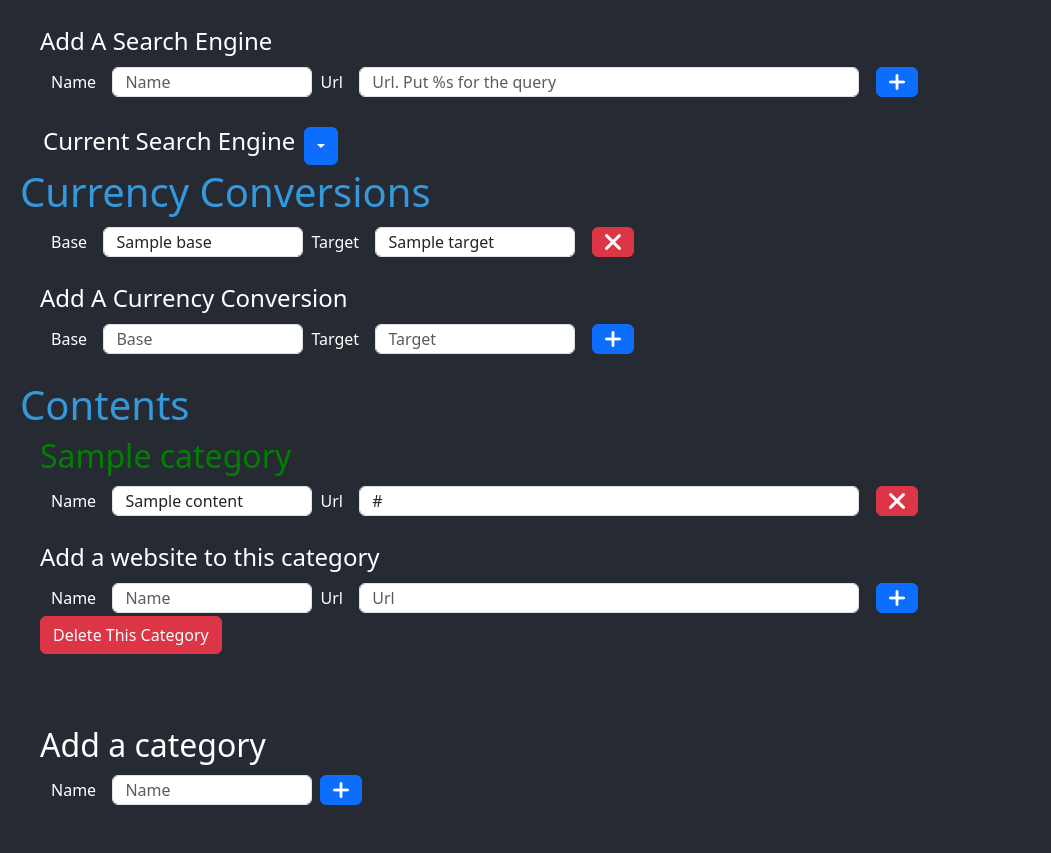
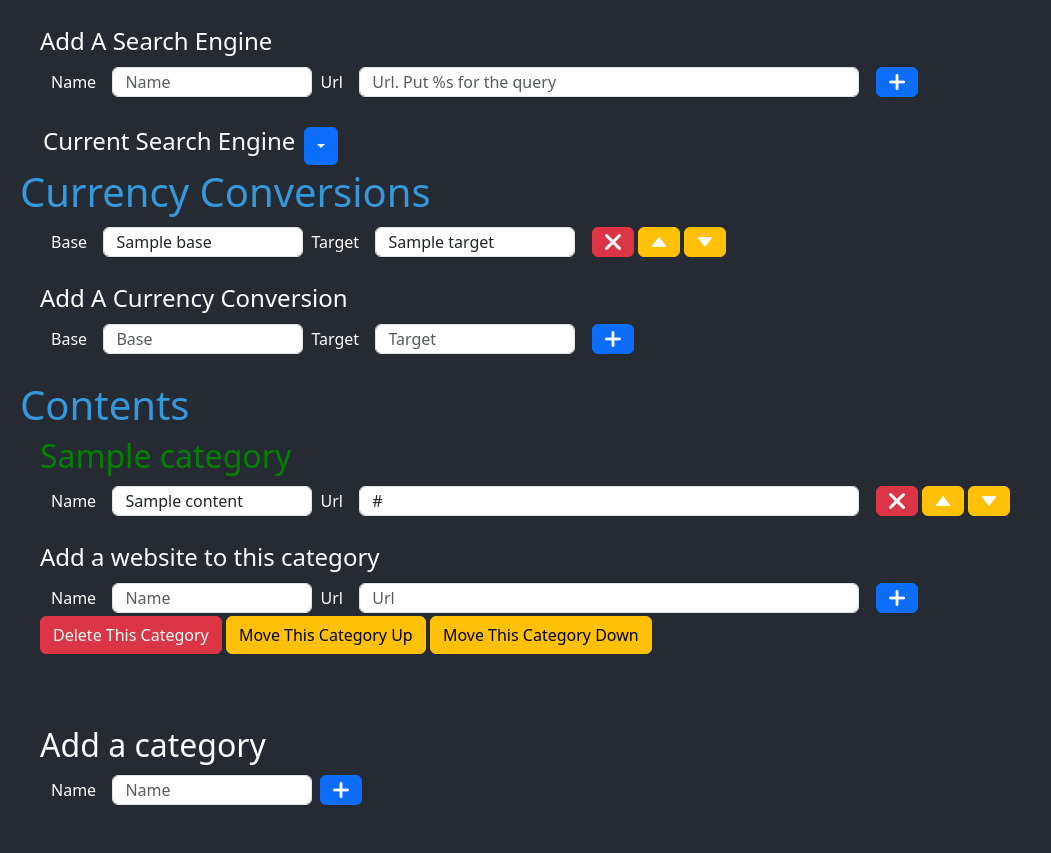
Before and after one commit to DolphyWind/Start-Page, a Django app: template startpage/MyStartPage/templates/settings.html in a window 1280 px wide. Shown: the part 721-1574 px from the top of the page, without its empty margins (0-1051 px from the left). Run offline with Django 4.2, Linux system fonts and the light colour scheme; the template is opened without the code that fills it: most values are stand-ins (such as "Sample title", 1, 10 or a date in 2020); some libraries are stand-ins or nearby versions.

Commit message:
Add up and down buttons to settings page

```diff
--- a/startpage/MyStartPage/static/js/settings.js
+++ b/startpage/MyStartPage/static/js/settings.js
@@ -95,7 +95,9 @@
             '<input type="text" class="form-control settings_input_box_small" placeholder="Name" value="${name}" id="search-engine-name-${idName}" readonly>' +
             '<label class="settings_label mx-2">Url</label>&nbsp;&nbsp;' +
             '<input type="text" class="form-control settings_input_box_big" placeholder="Url" value="${url}" id="search-engine-url-${idName}" readonly>&nbsp;&nbsp;&nbsp;&nbsp;' +
-            '<button class="btn btn-danger settings_plusminus" onclick="removeSearchEngine(this);"><img src="../static/css/icons/ui/close.png" alt=""/></button>' +
+            '<button class="btn btn-danger settings_plusminus" onclick="removeSearchEngine(this);"><img src="../static/css/icons/ui/close.png" alt=""/></button>&nbsp;' +
+            '<button class="btn btn-warning settings_plusminus" onclick="moveUp(this);"><img src="../static/css/icons/ui/up_arrow.png" alt=""/></button>&nbsp;' +
+            '<button class="btn btn-warning settings_plusminus" onclick="moveDown(this);"><img src="../static/css/icons/ui/down_arrow.png" alt=""/></button>&nbsp;' +
         '</div>';
 
     search_engines_list.innerHTML += replaceMultiple(templateStr, {
@@ -152,7 +154,9 @@
             '<input type="text" class="form-control settings_input_box_small currency_base_class" placeholder="Base Currency" value="${base}" readonly>' +
             '<label class="settings_label mx-2">Target</label>&nbsp;&nbsp;' +
             '<input type="text" class="form-control settings_input_box_small currency_target_class" placeholder="Target Currency" value="${target}" readonly>&nbsp;&nbsp;&nbsp;&nbsp;' +
-            '<button class="btn btn-danger settings_plusminus" onclick="removeParentGenerations(this, 1);"><img src="../static/css/icons/ui/close.png" alt=""/></button>' +
+            '<button class="btn btn-danger settings_plusminus" onclick="removeParentGenerations(this, 1);"><img src="../static/css/icons/ui/close.png" alt=""/></button>&nbsp;' +
+            '<button class="btn btn-warning settings_plusminus" onclick="moveUp(this);"><img src="../static/css/icons/ui/up_arrow.png" alt=""/></button>&nbsp;' +
+            '<button class="btn btn-warning settings_plusminus" onclick="moveDown(this);"><img src="../static/css/icons/ui/down_arrow.png" alt=""/></button>&nbsp;' +
         '</div>';
 
     currencyList.innerHTML += replaceMultiple(templateStr, {
@@ -182,7 +186,9 @@
             '<input type="text" class="form-control settings_input_box_small content_website_name" placeholder="Name" value="${name}" readonly>' +
             '<label class="settings_label mx-2">Url</label>&nbsp;&nbsp;' +
             '<input type="text" class="form-control settings_input_box_big content_website_url" placeholder="Url" value="${url}" readonly>&nbsp;&nbsp;&nbsp;&nbsp;' +
-            '<button class="btn btn-danger settings_plusminus" onclick="removeParentGenerations(this, 1);"><img src="../static/css/icons/ui/close.png" alt=""/></button>' +
+            '<button class="btn btn-danger settings_plusminus" onclick="removeParentGenerations(this, 1);"><img src="../static/css/icons/ui/close.png" alt=""/></button>&nbsp;' +
+            '<button class="btn btn-warning settings_plusminus" onclick="moveUp(this);"><img src="../static/css/icons/ui/up_arrow.png" alt=""/></button>&nbsp;' +
+            '<button class="btn btn-warning settings_plusminus" onclick="moveDown(this);"><img src="../static/css/icons/ui/down_arrow.png" alt=""/></button>&nbsp;' +
         '</div>';
 
     websiteListItem.innerHTML += replaceMultiple(templateStr, {
@@ -214,7 +220,10 @@
                 '<button class="btn btn-primary settings_plusminus" onclick="addWebsiteToCategory(this, \'${idName}\');"><img src="../static/css/icons/ui/plus.png"/></button>' +
             '</div>' +
             '<button class="btn btn-danger" onclick="removeParentGenerations(this, 1);">Delete This Category</button>' +
-        '<br><br><br>';
+            '<button class="btn btn-warning" onclick="moveCategoryUp(this);">Move This Category Up</button>' +
+            '<button class="btn btn-warning" onclick="moveCategoryDown(this);">Move This Category Down</button>' +
+            '<br><br><br>' +
+        '</div>';
 
     let finalStr = replaceMultiple(templateStr, {
         "${name}": name,
@@ -320,3 +329,62 @@
 function returnToStartPage() {
     window.location.href = "/";
 }
+
+function swap(node1, node2) {
+    const afterNode2 = node2.nextElementSibling;
+    const parent = node2.parentNode;
+    node1.replaceWith(node2);
+    parent.insertBefore(node1, afterNode2);
+}
+
+function moveUp(item) {
+    let parent = item.parentNode.parentNode;
+    let rows = parent.querySelectorAll('.form_row')
+    for(let i = 1; i < rows.length; ++i){
+        let currentNode = rows[i];
+        if(currentNode.isEqualNode(item.parentNode)){
+            let previousNode = rows[i - 1];
+            currentNode.parentNode.insertBefore(currentNode, previousNode);
+            break;
+        }
+    }
+}
+
+function moveDown(item) {
+    let parent = item.parentNode.parentNode;
+    let rows = parent.querySelectorAll('.form_row')
+    for(let i = 0; i < rows.length - 1; ++i){
+        let currentNode = rows[i];
+        if(currentNode.isEqualNode(item.parentNode)){
+            let nextNode = rows[i + 1];
+            nextNode.parentNode.insertBefore(nextNode, currentNode);
+            break;
+        }
+    }
+}
+
+function moveCategoryUp(item){
+    let parent = item.parentNode.parentNode;
+    let rows = parent.querySelectorAll('.category_row')
+    for(let i = 1; i < rows.length; ++i){
+        let currentNode = rows[i];
+        if(currentNode.isEqualNode(item.parentNode)){
+            let previousNode = rows[i - 1];
+            currentNode.parentNode.insertBefore(currentNode, previousNode);
+            break;
+        }
+    }
+}
+
+function moveCategoryDown(item) {
+    let parent = item.parentNode.parentNode;
+    let rows = parent.querySelectorAll('.category_row')
+    for(let i = 0; i < rows.length - 1; ++i){
+        let currentNode = rows[i];
+        if(currentNode.isEqualNode(item.parentNode)){
+            let nextNode = rows[i + 1];
+            nextNode.parentNode.insertBefore(nextNode, currentNode);
+            break;
+        }
+    }
+}
--- a/startpage/MyStartPage/templates/settings.html
+++ b/startpage/MyStartPage/templates/settings.html
@@ -46,7 +46,9 @@
                     <input type="text" class="form-control settings_input_box_small" placeholder="Name" value="{{ engine_name }}" id="search-engine-name-{{ engine_name|space_to_hyphen }}" readonly>
                     <label class="settings_label mx-2">Url</label>&nbsp;&nbsp;
                     <input type="text" class="form-control settings_input_box_big" placeholder="Url" value="{{ url }}" id="search-engine-url-{{ engine_name|space_to_hyphen }}" readonly>&nbsp;&nbsp;&nbsp;&nbsp;
-                    <button class="btn btn-danger settings_plusminus" onclick="removeSearchEngine(this);"><img src="../static/css/icons/ui/close.png" alt=""/></button>
+                    <button class="btn btn-danger settings_plusminus" onclick="removeSearchEngine(this);"><img src="../static/css/icons/ui/close.png" alt=""/></button>&nbsp;
+                    <button class="btn btn-warning settings_plusminus" onclick="moveUp(this);"><img src="../static/css/icons/ui/up_arrow.png" alt=""/></button>&nbsp;
+                    <button class="btn btn-warning settings_plusminus" onclick="moveDown(this);"><img src="../static/css/icons/ui/down_arrow.png" alt=""/></button>&nbsp;
                 </div>
             {% endfor %}
         </div><br>
@@ -84,7 +86,9 @@
                         <input type="text" class="form-control settings_input_box_small currency_base_class" placeholder="Base Currency" value="{{base}}" readonly>
                         <label class="settings_label mx-2">Target</label>&nbsp;&nbsp;
                         <input type="text" class="form-control settings_input_box_small currency_target_class" placeholder="Target Currency" value="{{target}}" readonly>&nbsp;&nbsp;&nbsp;&nbsp;
-                        <button class="btn btn-danger settings_plusminus" onclick="removeParentGenerations(this, 1);"><img src="../static/css/icons/ui/close.png" alt=""/></button>
+                        <button class="btn btn-danger settings_plusminus" onclick="removeParentGenerations(this, 1);"><img src="../static/css/icons/ui/close.png" alt=""/></button>&nbsp;
+                        <button class="btn btn-warning settings_plusminus" onclick="moveUp(this);"><img src="../static/css/icons/ui/up_arrow.png" alt=""/></button>&nbsp;
+                        <button class="btn btn-warning settings_plusminus" onclick="moveDown(this);"><img src="../static/css/icons/ui/down_arrow.png" alt=""/></button>&nbsp;
                     </div>
                 {% endfor %}
             {% endfor %}
@@ -113,7 +117,9 @@
                                 <input type="text" class="form-control settings_input_box_small content_website_name" placeholder="Name" value="{{content.name}}" readonly>
                                 <label class="settings_label mx-2">Url</label>&nbsp;&nbsp;
                                 <input type="text" class="form-control settings_input_box_big content_website_url" placeholder="Url" value="{{content.url}}" readonly>&nbsp;&nbsp;&nbsp;&nbsp;
-                                <button class="btn btn-danger settings_plusminus" onclick="removeParentGenerations(this, 1);"><img src="../static/css/icons/ui/close.png" alt=""/></button>
+                                <button class="btn btn-danger settings_plusminus" onclick="removeParentGenerations(this, 1);"><img src="../static/css/icons/ui/close.png" alt=""/></button>&nbsp;
+                                <button class="btn btn-warning settings_plusminus" onclick="moveUp(this);"><img src="../static/css/icons/ui/up_arrow.png" alt=""/></button>&nbsp;
+                                <button class="btn btn-warning settings_plusminus" onclick="moveDown(this);"><img src="../static/css/icons/ui/down_arrow.png" alt=""/></button>&nbsp;
                             </div>
                         {% endfor %}
                     </div>
@@ -127,6 +133,8 @@
                         <button class="btn btn-primary settings_plusminus" onclick="addWebsiteToCategory(this, '{{category.name|space_to_hyphen}}');"><img src="../static/css/icons/ui/plus.png"/></button>
                     </div>
                     <button class="btn btn-danger" onclick="removeParentGenerations(this, 1);">Delete This Category</button>
+                    <button class="btn btn-warning" onclick="moveCategoryUp(this);">Move This Category Up</button>
+                    <button class="btn btn-warning" onclick="moveCategoryDown(this);">Move This Category Down</button>
                     <br><br><br>
                 </div>
             {% endfor %}
```
Also changed, not shown: TODO.md (+0 -1 lines), README.md, startpage/MyStartPage/static/css/icons/ui/down_arrow.png (added), startpage/MyStartPage/static/css/icons/ui/up_arrow.png (added).
